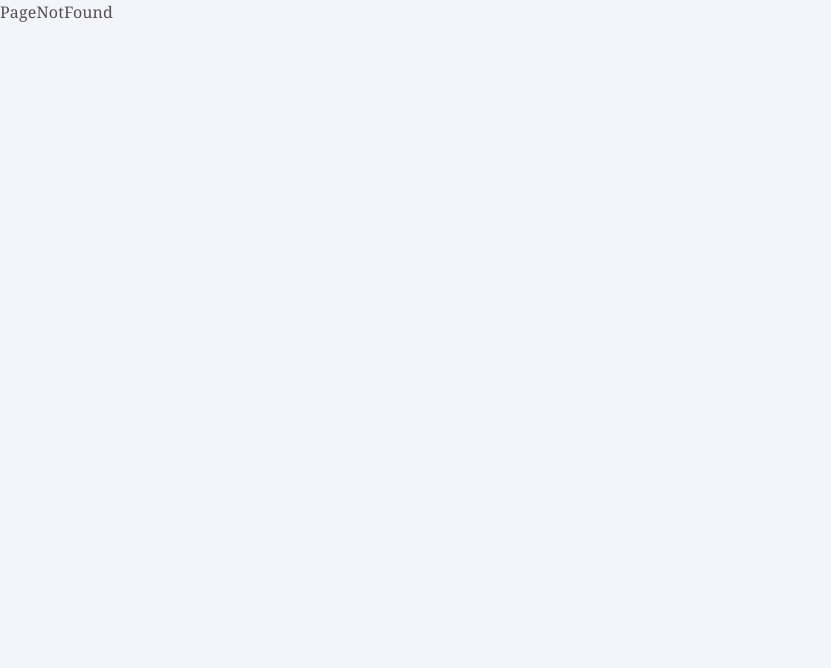
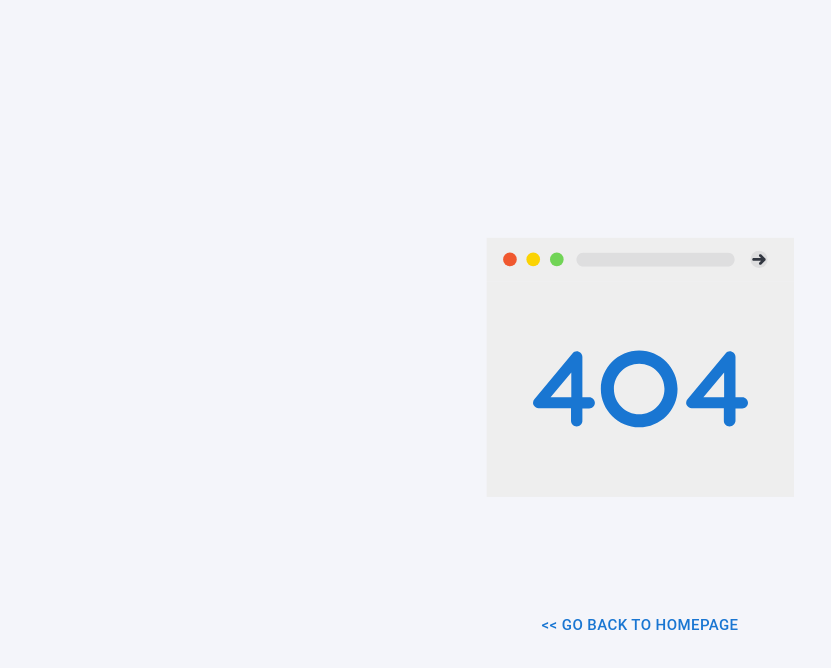
Before and after one commit to rajeshmbg3-developer/react-boilerplate, a React (Create React App) app: page /page-not-found in a window 1280 px wide. Shown: the top 668 px of the page, without its empty margins (0-831 px from the left). Built offline with nearby package versions, Linux system fonts and the light colour scheme.

Commit message:
created common app-icon for application that can use any type of icons - and PageNotFound Improved

```diff
--- a/src/pages/PageNotFound/PageNotFound.tsx
+++ b/src/pages/PageNotFound/PageNotFound.tsx
@@ -1,5 +1,23 @@
+import { Button } from "@mui/material";
+import { useNavigate } from "react-router-dom";
+import AppIcon from "src/shared/Icons/AppIcon";
+
 const PageNotFound: React.FC = () => {
-  return <div>PageNotFound</div>;
+  const navigateTo = useNavigate();
+  const gotoHome = () => navigateTo("/");
+  return (
+    <div className="flex items-center justify-center min-h-screen">
+      <div className="w-1/3">
+        <AppIcon name="pageNotFound" />
+        <br />
+        <div className="flex items-center justify-center">
+          <Button variant="text" size="large" type="submit" onClick={gotoHome}>
+            {"<< Go back to Homepage"}
+          </Button>
+        </div>
+      </div>
+    </div>
+  );
 };
 
 export default PageNotFound;
--- /dev/null
+++ b/src/shared/Icons/AppIcon.tsx
@@ -0,0 +1,21 @@
+import React from "react";
+import * as Icons from "./Icons";
+
+export const IconsMap = {
+  pageNotFound: Icons.PageNotFound,
+};
+
+export type IconsNameType = keyof typeof IconsMap;
+
+type AppIconProps = {
+  name: IconsNameType;
+};
+
+type AppIconType = AppIconProps & Record<string, any>;
+
+const AppIcon: React.FC<AppIconType> = ({ name, ...otherPorps }) => {
+  const IconComponent = IconsMap[name];
+  return <IconComponent {...otherPorps} />;
+};
+
+export default AppIcon;
--- /dev/null
+++ b/src/shared/Icons/Icons.tsx
@@ -0,0 +1,55 @@
+export const PageNotFound = (): JSX.Element => (
+  <svg
+    version="1.1"
+    id="Layer_1"
+    xmlns="http://www.w3.org/2000/svg"
+    xmlnsXlink="http://www.w3.org/1999/xlink"
+    viewBox="0 0 509.287 509.287"
+    xmlSpace="preserve"
+  >
+    {/* <circle style={{fill:'#1976D2'}} cx="254.644" cy="254.644" r="254.644"/> */}
+    <rect x="71.205" y="100.026" style={{ fill: "#eeeeee" }} width="366.877" height="51.878" />
+    <rect x="71.205" y="151.905" style={{ fill: "#eeeeee" }} width="366.877" height="257.356" />
+    <circle style={{ fill: "#F0582F" }} cx="99.009" cy="125.796" r="8.138" />
+    <circle style={{ fill: "#FBD303" }} cx="126.813" cy="125.796" r="8.138" />
+    <circle style={{ fill: "#71D456" }} cx="154.956" cy="125.796" r="8.138" />
+    <g>
+      <path
+        style={{ fill: "#DEDEDF" }}
+        d="M359.078,117.997H186.49c-4.408,0-8.138,3.73-8.138,8.138c0,4.408,3.73,8.138,8.138,8.138h172.588
+                c4.408,0,8.138-3.73,8.138-8.138C367.216,121.388,363.825,117.997,359.078,117.997z"
+      />
+      <circle style={{ fill: "#DEDEDF" }} cx="396.376" cy="125.796" r="10.172" />
+    </g>
+    <path
+      style={{ fill: "#333842" }}
+      d="M403.836,124.779l-4.747-4.747c-0.678-0.678-1.695-0.678-2.374,0c-0.678,0.678-0.678,1.695,0,2.374
+            l2.034,1.695h-8.816c-1.017,0-1.695,0.678-1.695,1.695c0,1.017,0.678,1.695,1.695,1.695h8.816l-2.034,2.034
+            c-0.678,0.678-0.678,1.695,0,2.374c0.678,0.678,2.034,0.339,2.374,0l4.747-4.747c0.339-0.339,0.339-0.678,0.339-1.356
+            C404.514,125.457,404.175,125.118,403.836,124.779z"
+    />
+    <g>
+      <path
+        style={{ fill: "#1976D2" }}
+        d="M253.287,326.188c-25.091,0-45.775-20.683-45.775-45.775s20.683-45.775,45.775-45.775
+                c25.091,0,45.775,20.683,45.775,45.775C299.062,305.844,278.379,326.188,253.287,326.188z M253.287,250.236
+                c-16.615,0-30.177,13.563-30.177,30.177c0,16.615,13.563,30.177,30.177,30.177s30.178-13.563,30.178-30.177
+                C283.465,263.799,269.902,250.236,253.287,250.236z"
+      />
+      <path
+        style={{ fill: "#1976D2" }}
+        d="M178.691,325.171c-3.73,0-6.781-3.052-6.781-6.781V303.47h-38.654c-2.713,0-4.747-1.356-6.103-3.73
+                c-1.017-2.374-0.678-5.086,1.017-7.121l45.436-54.591c1.695-2.034,4.747-3.052,7.46-2.034c2.713,1.017,4.408,3.391,4.408,6.103
+                v48.148h8.138c3.73,0,6.781,3.052,6.781,6.781s-3.052,6.781-6.781,6.781h-8.138v14.919
+                C185.473,322.119,182.421,325.171,178.691,325.171z M147.497,290.246h24.752v-29.499L147.497,290.246z"
+      />
+      <path
+        style={{ fill: "#1976D2" }}
+        d="M361.113,325.171c-3.73,0-6.781-3.052-6.781-6.781V303.47h-38.315c-2.713,0-4.747-1.356-6.103-3.73
+                c-1.017-2.374-0.678-5.086,1.017-7.121l45.436-54.591c1.695-2.034,4.747-3.052,7.46-2.034s4.408,3.391,4.408,6.103v48.148h8.138
+                c3.73,0,6.781,3.052,6.781,6.781s-3.052,6.781-6.781,6.781h-8.138v14.919C367.894,322.119,364.842,325.171,361.113,325.171z
+                M329.918,290.246h24.752v-29.499L329.918,290.246z"
+      />
+    </g>
+  </svg>
+);
--- /dev/null
+++ b/src/shared/Icons/index.ts
@@ -0,0 +1,2 @@
+export { IconsMap } from "./AppIcon";
+export type { IconsNameType } from "./AppIcon";
```
Also changed, not shown: 1 other file (tests, documents, lock files or other folders).
